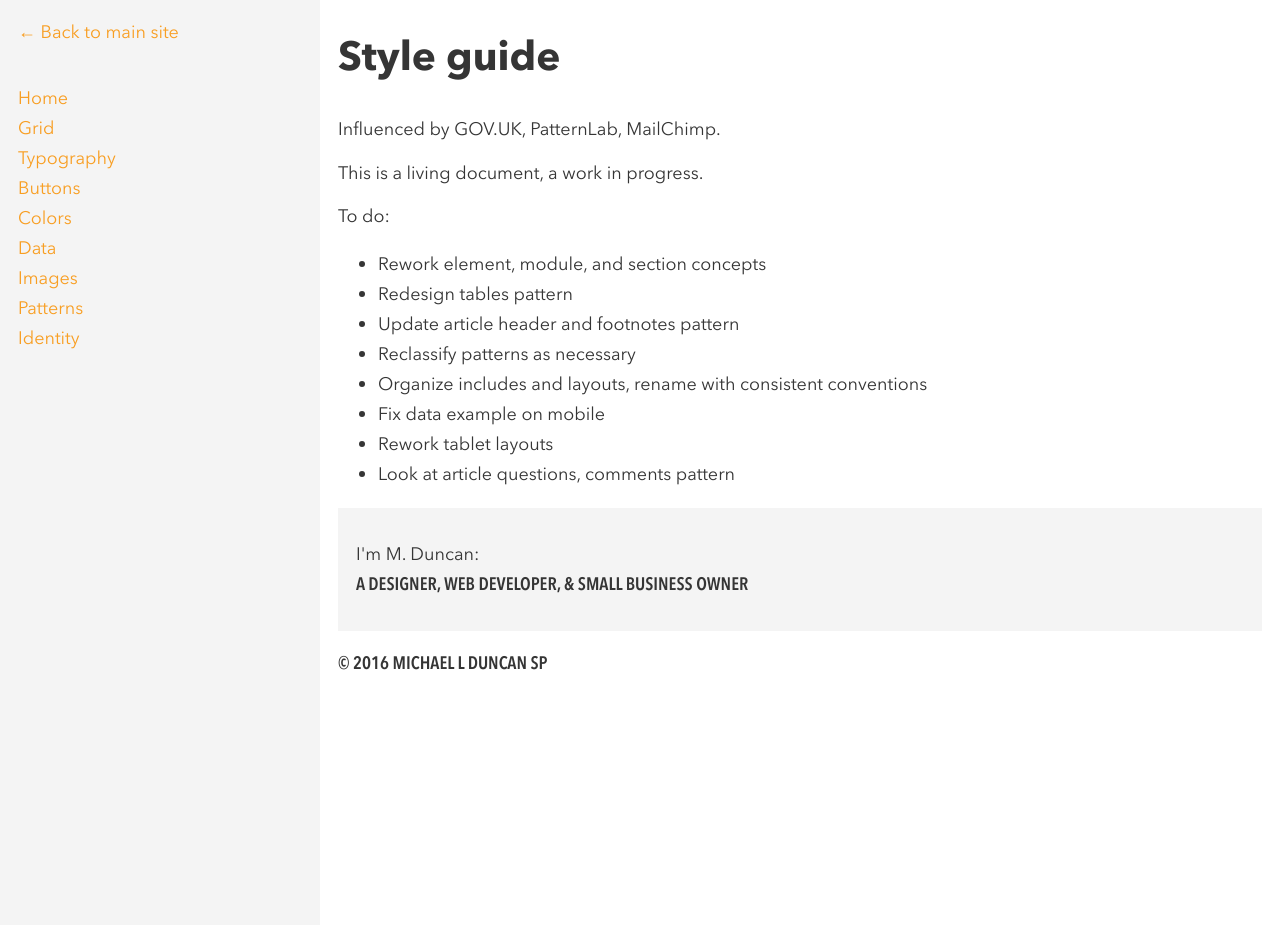
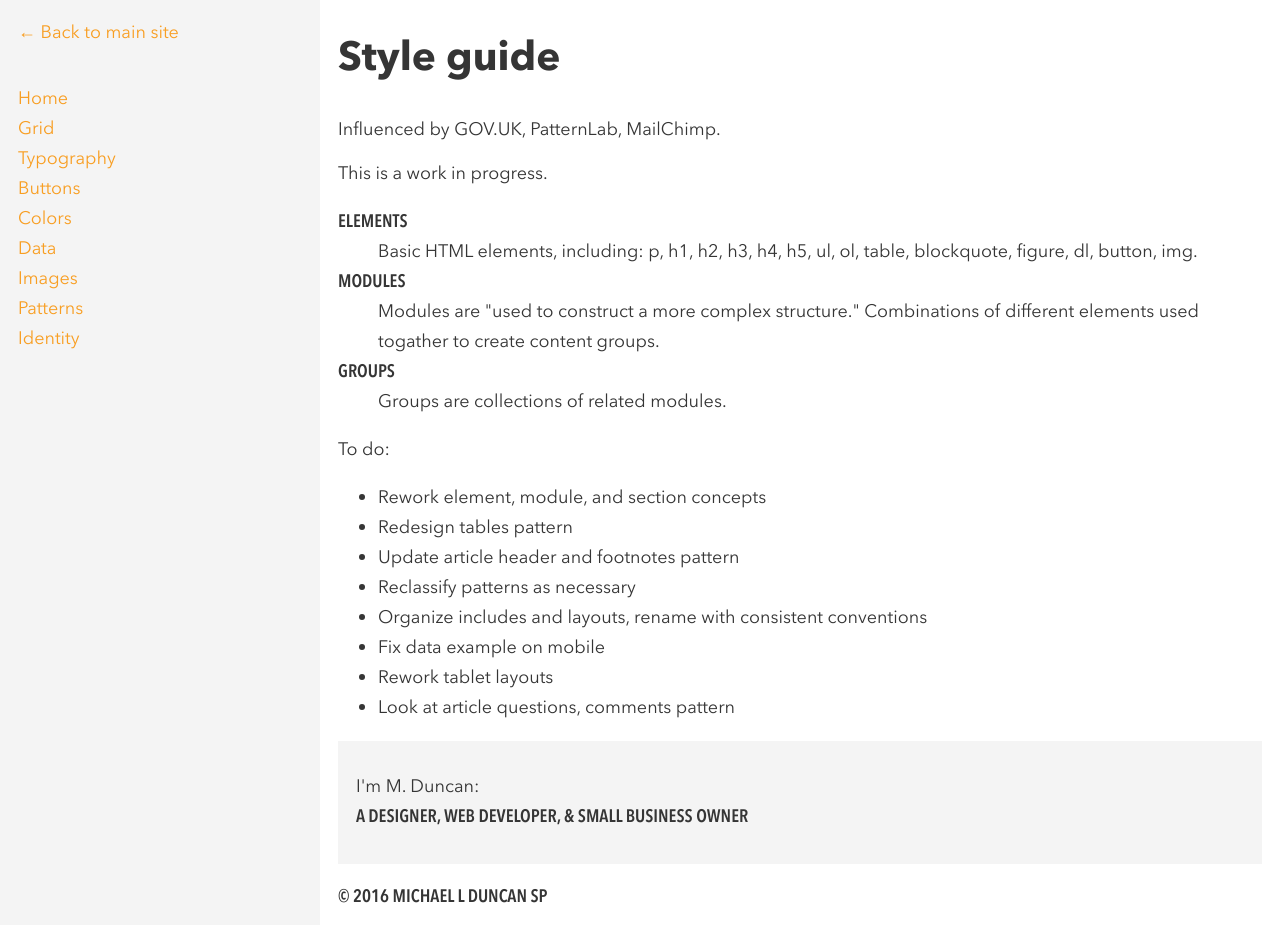
Before and after one commit to ulyth1um/ulyth1um.github.io, a Jekyll site: the page built from sg/index.html, in a window 1280 px wide and 925 px high. Built offline with Jekyll 4.4.1, drawn with Linux system fonts in a browser that asks for light colours.

Commit message:
Add pattern classification to style guide, change footnote link design

```diff
--- a/_posts/2016-08-07-before-I-write-a-business-plan.markdown
+++ b/_posts/2016-08-07-before-I-write-a-business-plan.markdown
@@ -63,8 +63,8 @@ If, however, I'm satisfied with all of my answers, I'm ready to start a business
 
   <ol>
     <li>Who conducted the study, using what methods? What are their biases?</li>
-    <li><a href="https://en.wikipedia.org/wiki/Niche_market">Niche Market</a>, Wikipedia</li>
-    <li><a href="https://en.wikipedia.org/wiki/Cash_flow">Cash Flow</a>, Wikipedia</li>
+    <li>Niche Market, Wikipedia <a href="https://en.wikipedia.org/wiki/Niche_market">&#8618;</a></li>
+    <li>Cash Flow, Wikipedia <a href="https://en.wikipedia.org/wiki/Cash_flow">&#8618;</a></li>
   </ol>
 
 </div>
--- a/sg/index.html
+++ b/sg/index.html
@@ -7,7 +7,22 @@ permalink: /style-guide/
 <h1>Style guide</h1>
 
 <p>Influenced by GOV.UK, PatternLab, MailChimp.</p>
-<p>This is a living document, a work in progress.</p>
+<p>This is a work in progress.</p>
+
+<dl>
+  <dt>Elements</dt>
+  <dd>
+    Basic HTML elements, including: p, h1, h2, h3, h4, h5, ul, ol, table, blockquote, figure, dl, button, img.
+  </dd>
+  <dt>Modules</dt>
+  <dd>
+    Modules are "used to construct a more complex structure." Combinations of different elements used togather to create content groups.
+  </dd>
+  <dt>Groups</dt>
+  <dd>
+    Groups are collections of related modules.
+  </dd>
+</dl>
 
 <p>To do:</p>
 <ul>
```
Also changed, not shown: 8 other files.
